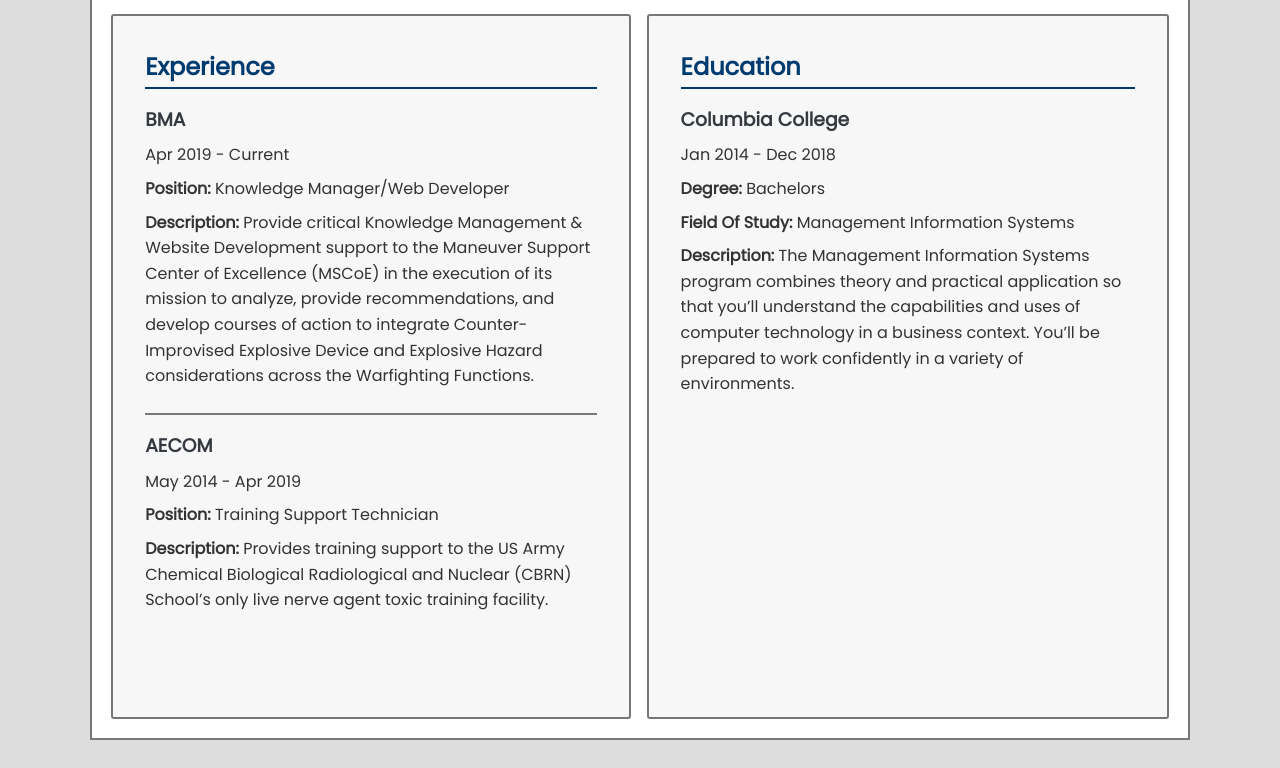
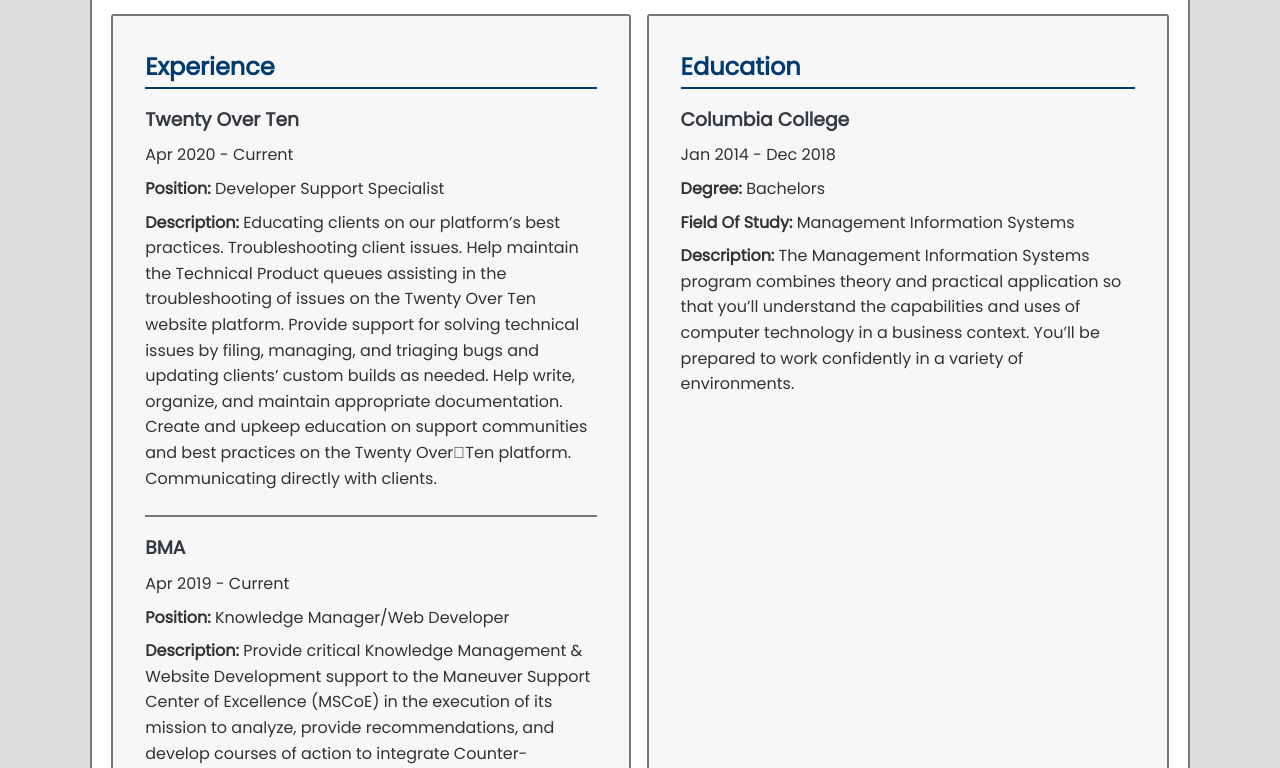
Before and after one commit to Austinmoore1492/r-portfolio, a React (Create React App) app: page / in a window 1280 px wide. Shown: the part 732-1500 px from the top of the page. Built offline with nearby package versions, Linux system fonts and the light colour scheme.

Commit message:
Updated Experience

```diff
--- a/src/components/profile/ProfileExperience.js
+++ b/src/components/profile/ProfileExperience.js
@@ -3,6 +3,16 @@
 const ProfileEducation = () => (
   <Fragment>
     <div className="profile-exp bg-white">
+      <div>
+        <h3 className="text-dark">Twenty Over Ten</h3>
+        <p>Apr 2020 - Current</p>
+        <p>
+          <strong>Position: </strong>Developer Support Specialist
+        </p>
+        <p>
+          <strong>Description: </strong>Educating clients on our platform’s best practices. Troubleshooting client issues. Help maintain the Technical Product queues assisting in the troubleshooting of issues on the Twenty Over Ten website platform. Provide support for solving technical issues by filing, managing, and triaging bugs and updating clients’ custom builds as needed. Help write, organize, and maintain appropriate documentation. Create and upkeep education on support communities and best practices on the Twenty OverTen platform. Communicating directly with clients.
+        </p>
+      </div>
       <div>
         <h3 className="text-dark">BMA</h3>
         <p>Apr 2019 - Current</p>
@@ -18,18 +28,6 @@
           considerations across the Warfighting Functions.
         </p>
       </div>
-      <div>
-        <h3 className="text-dark">AECOM</h3>
-        <p>May 2014 - Apr 2019</p>
-        <p>
-          <strong>Position: </strong>Training Support Technician
-        </p>
-        <p>
-          <strong>Description: </strong>Provides training support to the US Army
-          Chemical Biological Radiological and Nuclear (CBRN) School’s only live
-          nerve agent toxic training facility.
-        </p>
-      </div>
     </div>
   </Fragment>
 );
--- a/src/styles.css
+++ b/src/styles.css
@@ -646,6 +646,9 @@
     -ms-grid-column: 1;
     -ms-grid-column-span: 1;
   }
+  .img {
+    margin-bottom: 3rem;
+  }
   .img img {
     width: 100%;
   }
```
